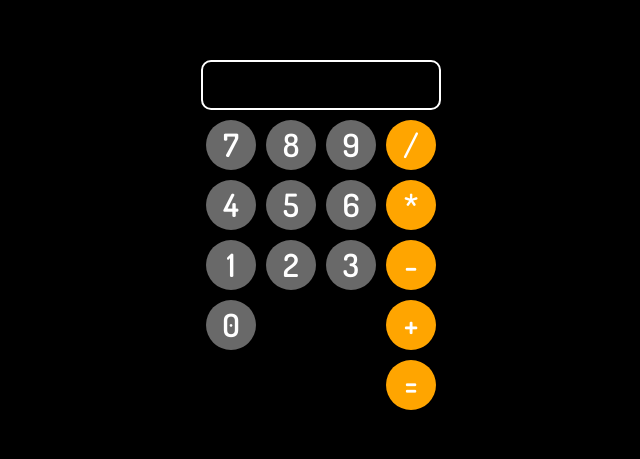
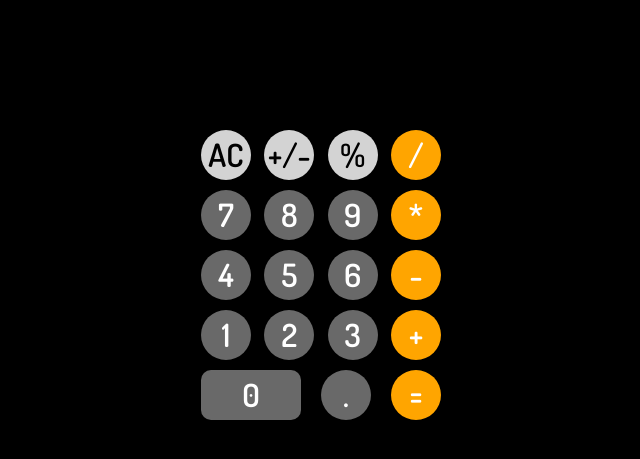
Before and after one commit to tarasnar/calculator-js, a plain HTML site: page index.html in a window 1280 px wide. Shown: the part 163-622 px from the top of the page, without its empty margins (319-959 px from the left). Drawn offline with Linux system fonts and the light colour scheme.

Commit message:
the calculator now looks beautiful, has all of the basic functionality(except some functions and errors) and correct layout, also more todos added

```diff
--- a/index.html
+++ b/index.html
@@ -11,32 +11,36 @@
         <link href="https://fonts.googleapis.com/css2?family=Dosis:wght@600&display=swap" rel="stylesheet">
     </head>
     <body>
-        <div id="calculator-body">
-            <div id="screen"></div>
-            <div id="buttons">
-                <div class="number-buttons">
-                    <button class="numbers">7</button>
-                    <button class="numbers">4</button>
-                    <button class="numbers">1</button>
-                    <button class="numbers">0</button>
-                </div>
-                <div class="number-buttons">
-                    <button class="numbers">8</button>
-                    <button class="numbers">5</button>
-                    <button class="numbers">2</button>
-                </div>
-                <div class="number-buttons">
-                    <button class="numbers">9</button>
-                    <button class="numbers">6</button>
-                    <button class="numbers">3</button>
-                </div>
-                <div id="operations">
-                    <button class="operators">/</button>
-                    <button class="operators">*</button>
-                    <button class="operators">-</button>
-                    <button class="operators">+</button>
-                    <button class="evaluation">=</button>
-                </div>
+        <div id="calc-screen"></div>
+        <div id="calc-body">
+            <div class="button-container">
+                <button class="clear">AC</button>
+                <button class="functional">+/-</button>
+                <button class="functional">%</button>
+                <button class="operators">/</button>
+            </div>
+            <div class="button-container">
+                <button class="numbers">7</button>
+                <button class="numbers">8</button>
+                <button class="numbers">9</button>
+                <button class="operators">*</button>
+            </div>
+            <div class="button-container">
+                <button class="numbers">4</button>
+                <button class="numbers">5</button>
+                <button class="numbers">6</button>
+                <button class="operators">-</button>
+            </div>
+            <div class="button-container">
+                <button class="numbers">1</button>
+                <button class="numbers">2</button>
+                <button class="numbers">3</button>
+                <button class="operators">+</button>
+            </div>
+            <div class="button-container">
+                <button class="numbers" id="zero">0</button>
+                <button>.</button>
+                <button class="evaluation">=</button>
             </div>
         </div>
     </body>
--- a/script.js
+++ b/script.js
@@ -15,7 +15,7 @@ function division(num1, num2) {
     return num1 / num2;
 }
 
-let screen = document.querySelector('#screen');
+let screen = document.querySelector('#calc-screen');
 //Create variable to store first number, operator, second number
 let num1 = [];
 let operator;
@@ -44,6 +44,7 @@ operatorButtons.forEach(button => {
                 screen.innerText = num1[0];
                 num1.splice(1);
                 num2 = [];
+                operator = button.innerText;
         } else {
             operator = button.innerText;
         }
@@ -73,10 +74,20 @@ function operate(num1, operator, num2) {
 const evaluationButton = document.querySelector('.evaluation');
 evaluationButton.addEventListener('click', () => {
     screen.innerText = operate(num1, operator, num2);
+    clear();
+});
+
+function clear() {
     num1 = [];
     num2 = [];
     operator = undefined;
+}
+
+const clearButton = document.querySelector('.clear');
+clearButton.addEventListener('click', () => {
+    clear();
+    screen.replaceChildren();
 });
 
-//Create logic so operator can be reset and not equal same operation until evaluation
-//Create button and logic to clear the screen and results
+//Make calculator start from 0 and then add up to its value
+//Make calculator choose the correct variable for pushing the numbers if operator is pressed first
--- a/style.sass
+++ b/style.sass
@@ -12,10 +12,6 @@ body
   justify-content: center
   flex-flow: column nowrap
   background-color: black
-
-#calculator-body
-  border: 2px solid black
-  border-radius: 25px
   button
     width: 50px
     height: 50px
@@ -24,35 +20,53 @@ body
     font-size: 2rem
     margin: 5px
 
-#screen
-  width: 240px
-  height: 50px
+#calc-screen
+  width: 250px
+  height: 75px
   display: flex
   align-items: center
   justify-content: flex-end
   background-color: black
   color: white
-  text-align: right
-  font-size: 2rem
-  border-radius: 10px
-  border: 2px solid white
-  padding: 5px 10px 5px 0
+  font-size: 3rem
+  padding: 10px
 
-#buttons
+#calc-body
+  display: flex
+  flex-flow: column nowrap
+  padding: 5px
+
+.button-container
+  width: 250px
   display: flex
   flex-flow: row nowrap
-  padding: 5px 0 0 0
+  justify-content: space-between
 
-.number-buttons
-  display: flex
-  flex-flow: column nowrap
   button
     background-color: dimgrey
     color: white
 
-#operations
-  display: flex
-  flex-flow: column nowrap
-  button
+  button:active
+    background-color: rgba(255, 255, 255, 0.7)
+
+  .clear
+    background-color: lightgrey
+    color: black
+
+  .functional
+    background-color: lightgrey
+    color: black
+
+  .operators, .evaluation
     background-color: orange
     color: white
+
+  .operators:focus
+    background-color: orangered
+
+  .evaluation:focus
+    background-color: orangered
+
+  #zero
+    width: 100px
+    border-radius: 10px
```
Also changed, not shown: style.css, 1 other file.
